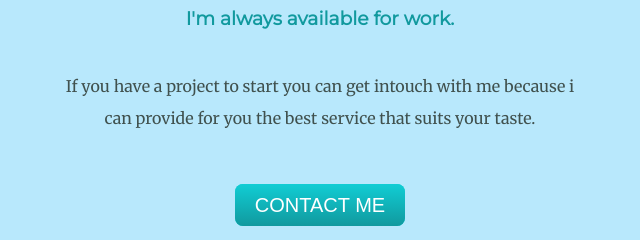
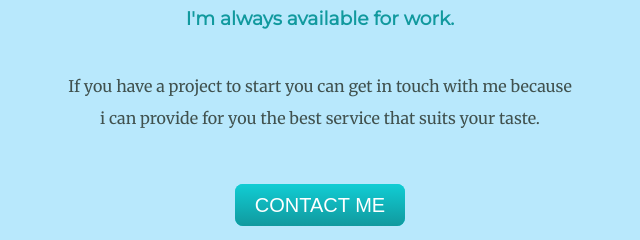
Before and after one commit to Ojemmy/css, a plain HTML site: page index.html in a window 1280 px wide. Shown: the part 1782-2022 px from the top of the page, 320-960 px from the left. Drawn offline with Linux system fonts and the light colour scheme.

Commit message:
Update index.html

```diff
--- a/index.html
+++ b/index.html
@@ -43,7 +43,7 @@
         <div class="contact-me">
           <h2>Get In Touch</h2>
           <h3>I'm always available for work.</h3>
-          <p class="ending">If you have a project to start you can get intouch with me because i can provide for you the best service that suits your taste.</p>
+          <p class="ending">If you have a project to start you can get in touch with me because i can provide for you the best service that suits your taste.</p>
           <a class="btn" href="mailto:ojemmy30@email.com">CONTACT ME</a>
         </div>
       </div>
```
